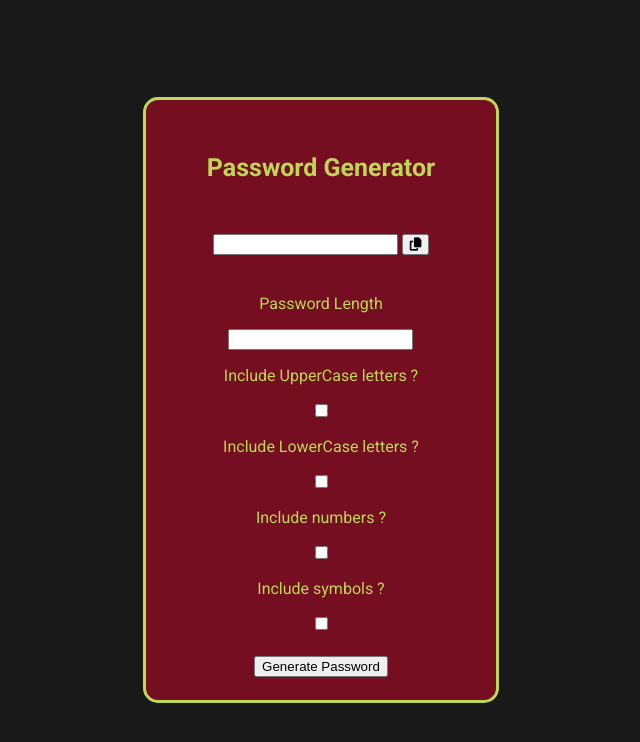
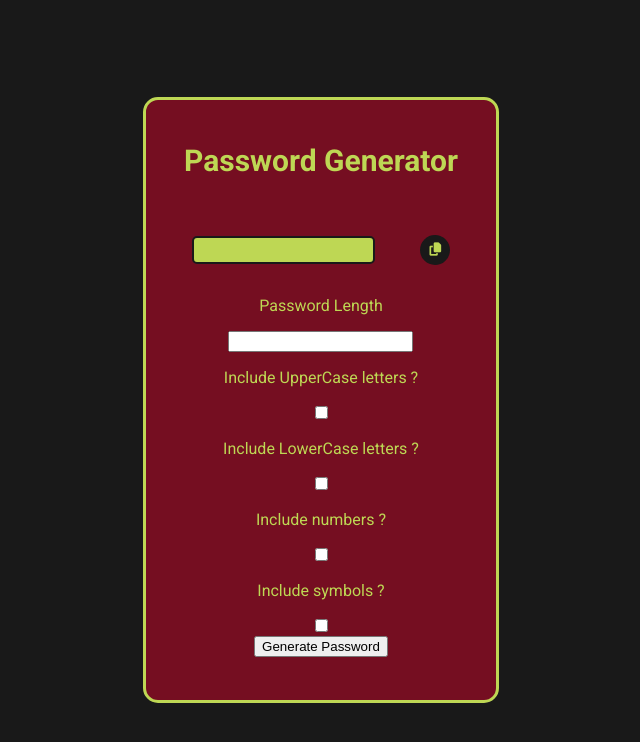
Before and after one commit to Ameer2000Mzori/Password-Generator, a website built with webpack: page src/index.html in a window 1280 px wide. Shown: the whole page, without its empty margins (319-959 px from the left). Built offline with nearby package versions, Linux system fonts and the light colour scheme; a web font is replaced by a local one.

Commit message:
added styling to upder side of head

```diff
--- a/src/index.html
+++ b/src/index.html
@@ -22,7 +22,7 @@
       <div class="head-Wrap">
         <h3 class="head-Tile">Password Generator</h3>
         <div class="copy-Text-Wrap">
-          <input type="number" />
+          <input class="number-Input" type="text" />
           <button class="copy-Pass-Btn">
             <i class="fa-solid fa-copy"></i>
           </button>
--- a/src/style.scss
+++ b/src/style.scss
@@ -23,12 +23,6 @@ body {
   color: $colorThree;
   height: 100vh;
 
-  .head-Tile {
-    font-size: 25px;
-    font-weight: 600;
-    padding: 5px;
-  }
-
   .head-Wrap {
     height: 600px;
     width: 350px;
@@ -39,6 +33,64 @@ body {
     flex-direction: column;
     text-align: center;
     align-items: center;
-    justify-content: space-evenly;
+    justify-content: start;
+
+    .head-Tile {
+      display: flex;
+      flex-direction: column;
+      justify-content: center;
+      font-size: 30px;
+      font-weight: 600;
+      height: 20%;
+      margin: 0;
+      padding: 0;
+      width: 100%;
+    }
+
+    .copy-Text-Wrap {
+      width: 100%;
+      height: 10%;
+      display: flex;
+      flex-direction: row;
+      justify-content: space-evenly;
+      text-align: center;
+      align-items: center;
+
+      .number-Input {
+        background-color: #bed754;
+        height: 20px;
+        width: 50%;
+        border: solid $colorOne 2px;
+        border-radius: 5px;
+        color: $colorOne;
+        font-family: inherit;
+        font-weight: 600;
+        padding: 2px;
+      }
+
+      .copy-Pass-Btn {
+        width: 30px;
+        height: 30px;
+        border-radius: 15px;
+        display: flex;
+        flex-direction: row;
+        justify-content: center;
+        text-align: center;
+        align-items: center;
+        border: none;
+        color: $colorThree;
+        background-color: $colorOne;
+      }
+
+      .copy-Pass-Btn:hover {
+        color: $colorOne;
+        background-color: $colorThree;
+      }
+
+      .copy-Pass-Btn:active {
+        color: $colorThree;
+        background-color: $colorOne;
+      }
+    }
   }
 }
```
Also changed, not shown: src/style.css, 1 other file.
